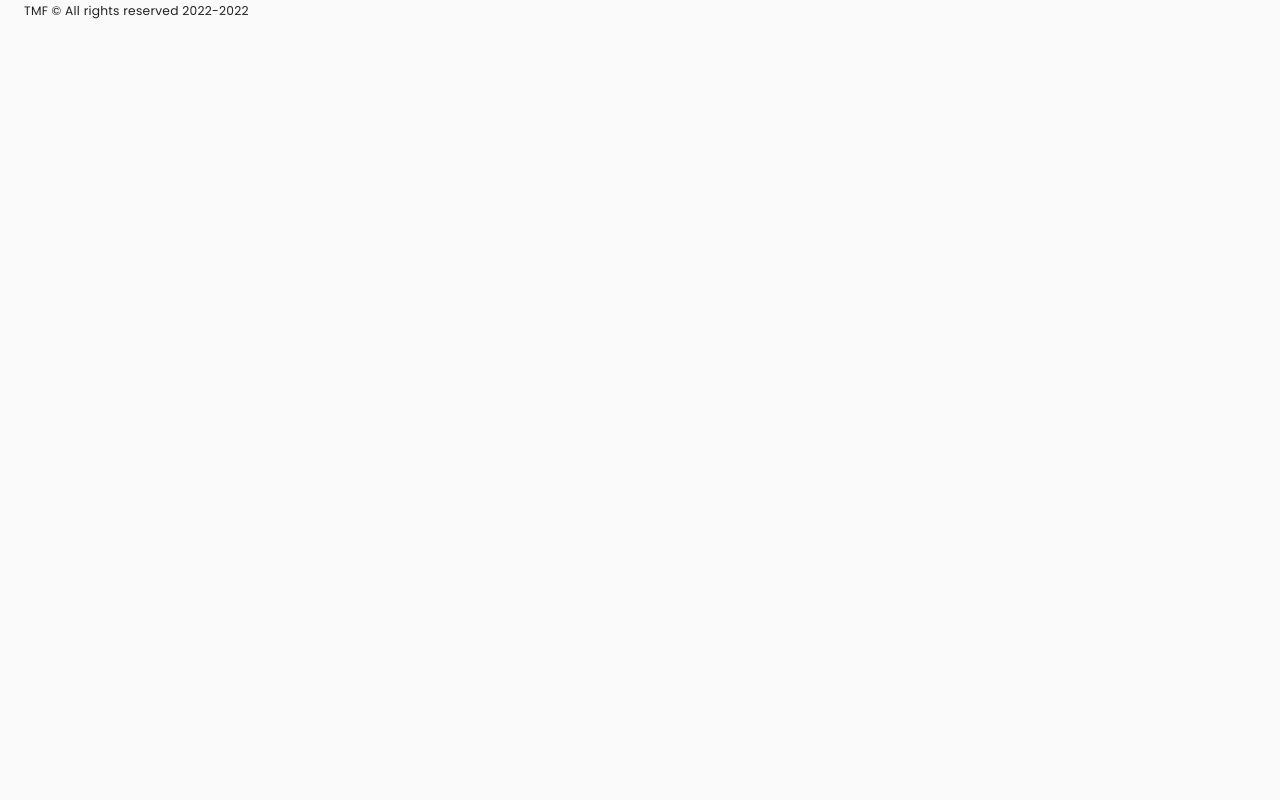
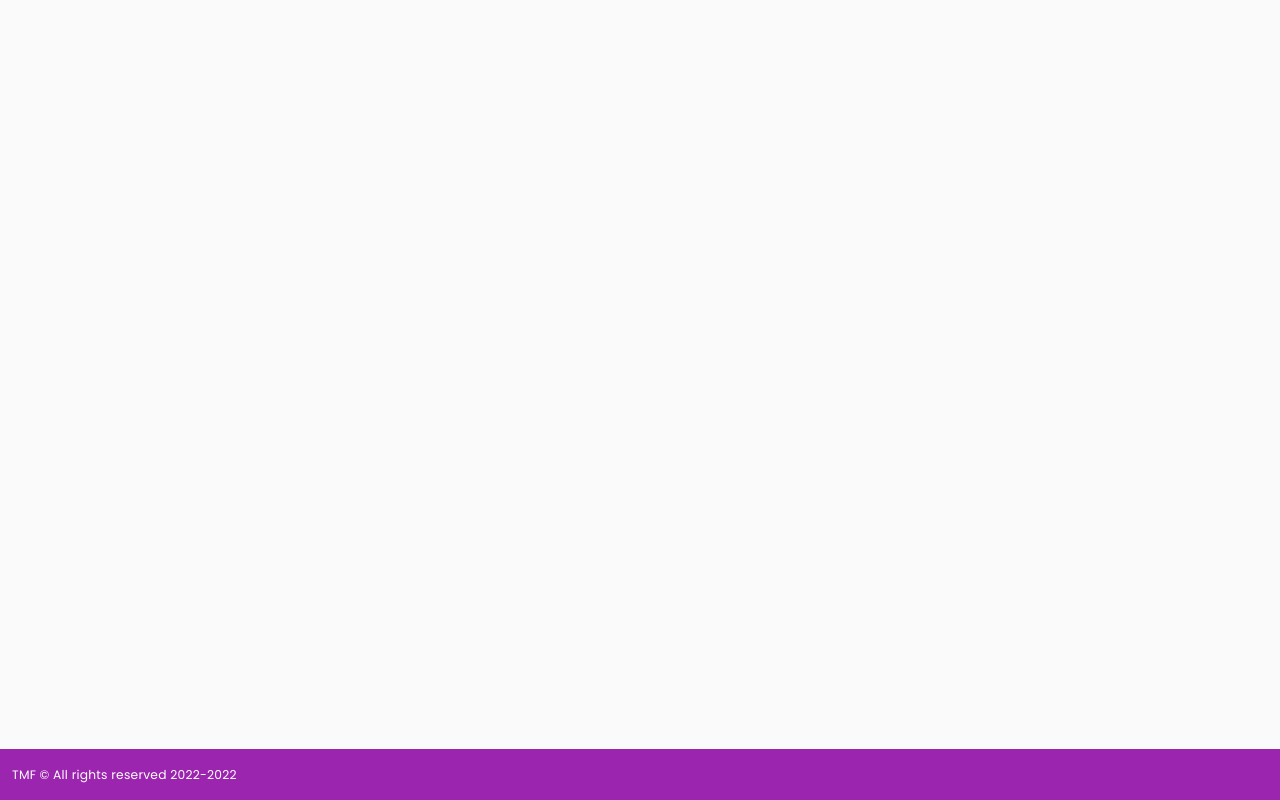
Before and after one commit to martins86/mfe-portal, an Angular app: page /maintenance in a window 1280 px wide. Built offline with nearby package versions, Linux system fonts and the light colour scheme.

Commit message:
feat(layout): finalizando footer

```diff
--- a/projects/portal/src/app/layout/default/bottom-bar/bottom-bar.component.html
+++ b/projects/portal/src/app/layout/default/bottom-bar/bottom-bar.component.html
@@ -1,9 +1,3 @@
 <footer>
-  <div class="pe-4 ps-4 overflow-hidden">
-    <div class="row d-flex align-items-center">
-      <div class="col">
-        <small> TMF &copy; All rights reserved 2022-{{ currentYear }} </small>
-      </div>
-    </div>
-  </div>
+  <small> TMF &copy; All rights reserved 2022-{{ currentYear }} </small>
 </footer>
--- a/projects/portal/src/app/layout/default/default.component.scss
+++ b/projects/portal/src/app/layout/default/default.component.scss
@@ -0,0 +1,14 @@
+:host {
+  display: flex;
+  flex-direction: column;
+  height: 100vh;
+}
+
+app-bottom-bar {
+  background-color: var(--primary-color);
+  color: var(--text-primary-lighter-color);
+  bottom: 0;
+  width: 100vw;
+  padding: 15px 12px;
+  position: fixed;
+}
```
Also changed, not shown: 1 other file (tests, documents, lock files or other folders).
